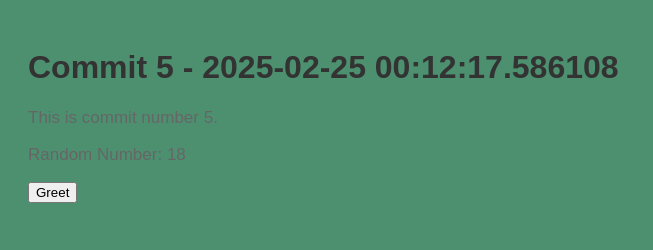
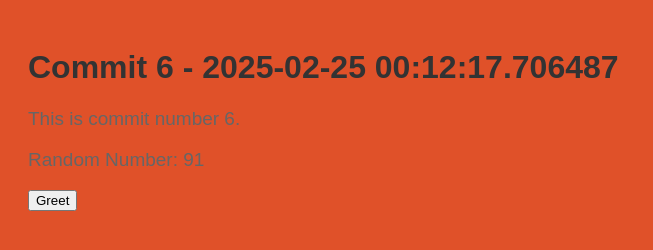
Before and after one commit to polishflits/autogen-repo-20250225001205, a plain HTML site: page index.html in a window 1280 px wide. Shown: the whole page, without its empty margins (0-653 px from the left). Drawn offline with Linux system fonts and the light colour scheme.

Commit message:
📝 Auto commit 6 with HTML, CSS, and JS

```diff
--- a/index.html
+++ b/index.html
@@ -2,13 +2,13 @@
     <!DOCTYPE html>
     <html>
     <head>
-        <title>Commit 5 - 2025-02-25 00:12:17.586108</title>
+        <title>Commit 6 - 2025-02-25 00:12:17.706487</title>
         <link rel="stylesheet" href="style.css">
     </head>
     <body>
-        <h1>Commit 5 - 2025-02-25 00:12:17.586108</h1>
-        <p>This is commit number 5.</p>
-        <p>Random Number: 18</p>
+        <h1>Commit 6 - 2025-02-25 00:12:17.706487</h1>
+        <p>This is commit number 6.</p>
+        <p>Random Number: 91</p>
         <button onclick="greet()">Greet</button>
         <script src="script.js"></script>
     </body>
--- a/script.js
+++ b/script.js
@@ -2,4 +2,4 @@
     function greet() {
         alert('Hello from commit ' + commitNumber + '!');
     }
-    var commitNumber = 5;
+    var commitNumber = 6;
--- a/style.css
+++ b/style.css
@@ -1,7 +1,7 @@
 
     body {
         font-family: Arial, sans-serif;
-        background-color: #4c9070;
+        background-color: #e05129;
         padding: 20px;
     }
     h1 {
@@ -9,5 +9,5 @@
     }
     p {
         color: #666;
-        font-size: 17px;
+        font-size: 19px;
     }
```
